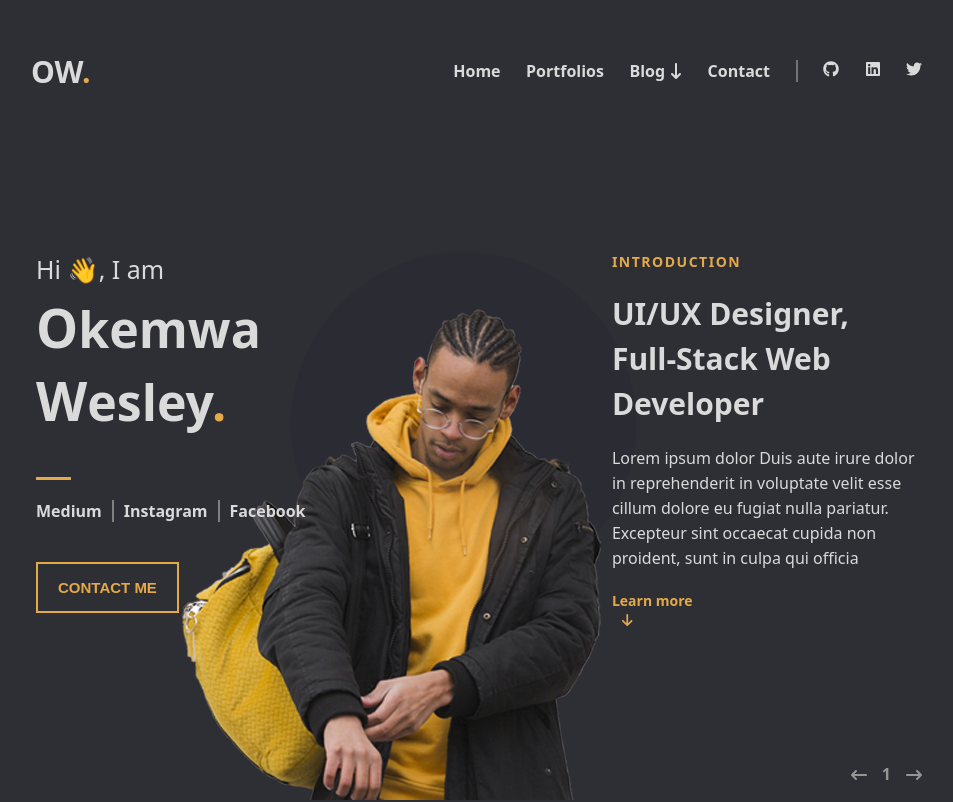
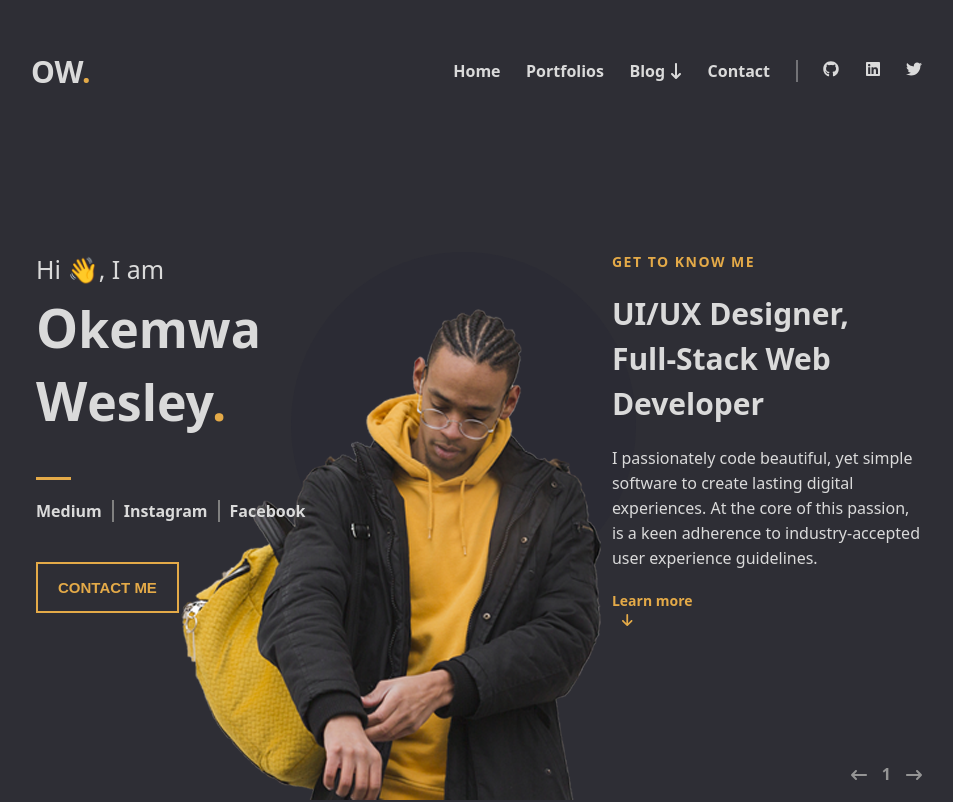
Before and after one commit to 1wes/Wes-Portfolio, a React (Create React App) app: page / in a window 1280 px wide. Shown: the top 802 px of the page, without its empty margins (166-1119 px from the left). Built offline with nearby package versions, Linux system fonts and the light colour scheme.

Commit message:
craft new tagline

```diff
--- a/src/components/intro.js
+++ b/src/components/intro.js
@@ -66,7 +66,7 @@ let MyDescription=({onClick})=>{
         <React.Fragment>
             <div className="description">
                 <p className="intro-header">
-                    INTRODUCTION
+                    GET TO KNOW ME
                 </p>
                 <p>
                     UI/UX Designer, <br/>
@@ -74,8 +74,8 @@ let MyDescription=({onClick})=>{
                 </p>
 
                 <p>
-                    Lorem ipsum dolor Duis aute irure dolor in reprehenderit in voluptate velit esse cillum
-                    dolore eu fugiat nulla pariatur. Excepteur sint occaecat cupida non proident, sunt in culpa qui officia
+                    I passionately code beautiful, yet simple software to create lasting digital experiences. At the core of this passion, is a keen adherence to
+                    industry-accepted user experience guidelines.
                 </p>
 
                 <div className="learn-more" onClick={onClick}>
```
